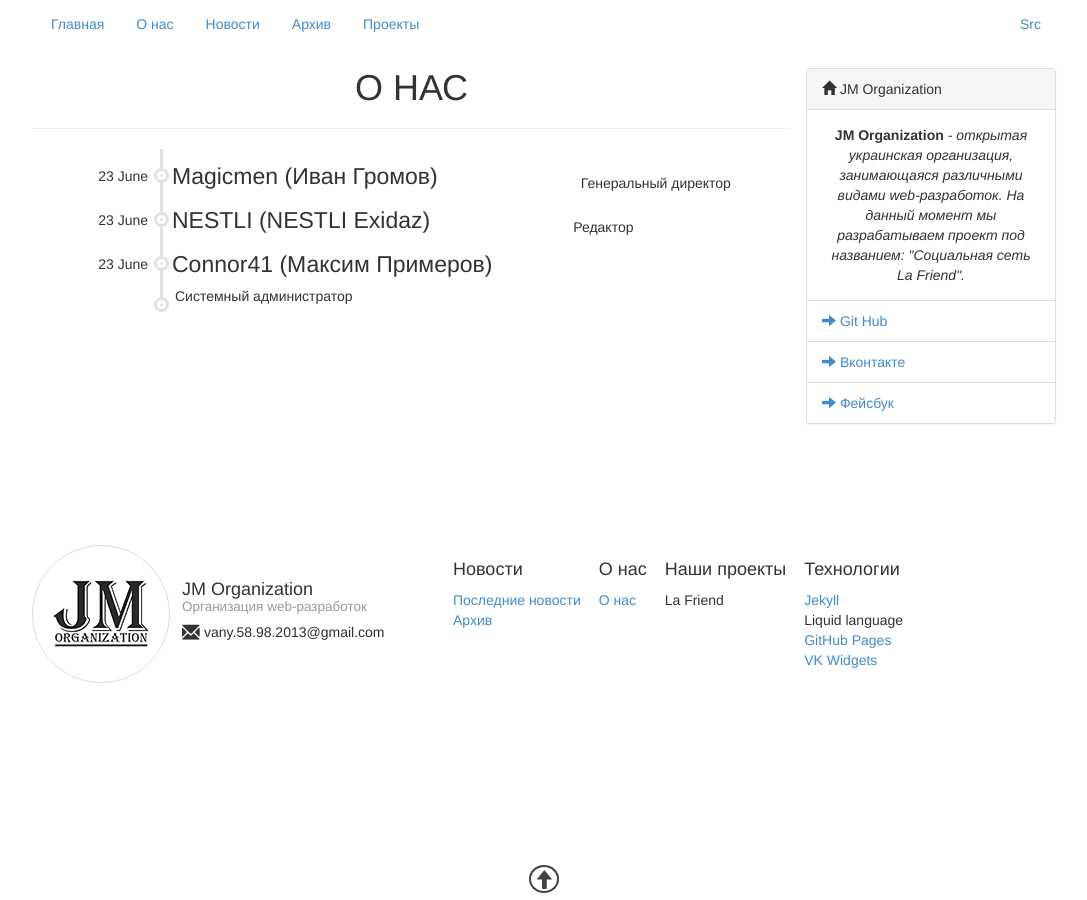
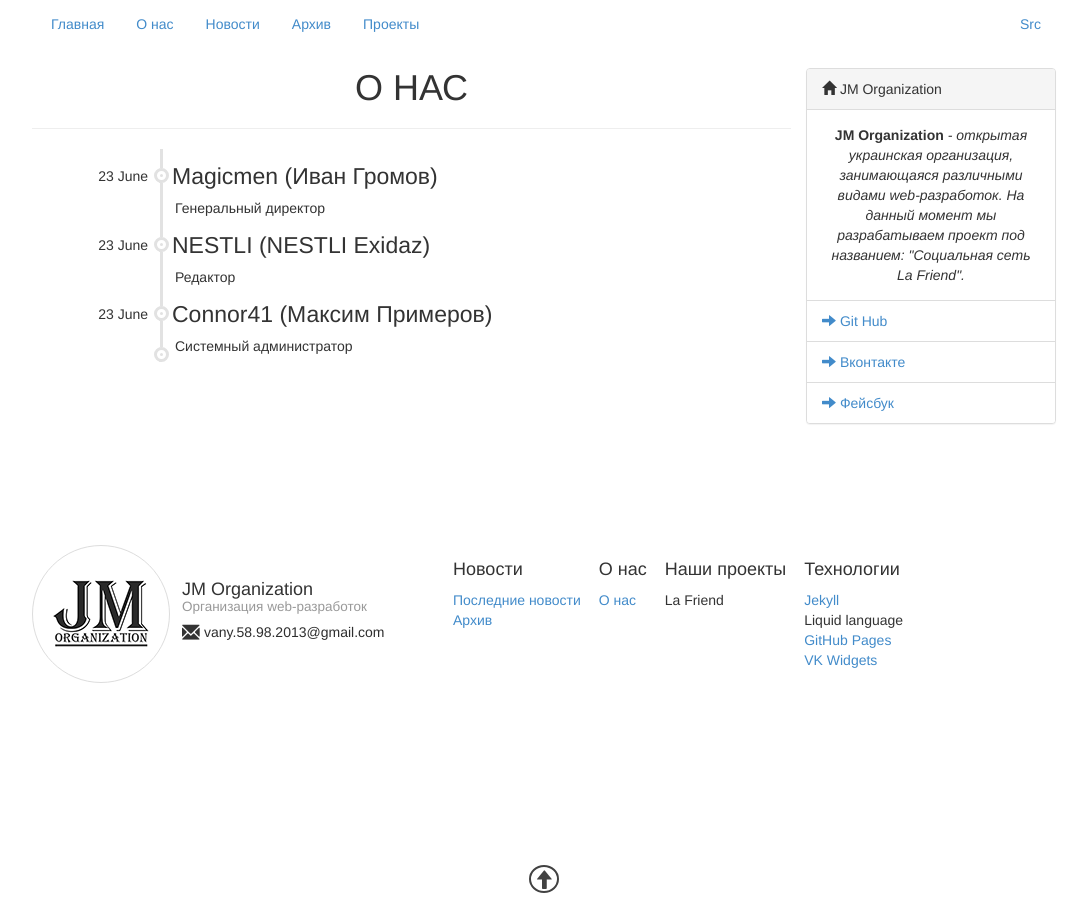
Before and after one commit to jm-organization/jm-organization.github.io, a Jekyll site: the page built from about/index.html, in a window 1280 px wide. Shown: the whole page, without its empty margins (96-1183 px from the left). Built offline with Jekyll 4.4.1, drawn with Linux system fonts in a browser that asks for light colours.

Commit message:
Начало в добавлении информ. "О нас"

```diff
--- a/about/index.html
+++ b/about/index.html
@@ -4,6 +4,9 @@
 ---
 
 <div class="jm-about">
+    <div class="jm-a-company"></div>
+
+    <div class="jm-a-co-workers">
         <div class="jm-a-line"></div>
         <div class="jm-a-collaborators">
             <div class="jm-a-collaborator">
@@ -23,3 +26,8 @@
             </div>
         </div>
     </div>
+
+    <div class="jm-a-our-goals"></div>
+
+    <div class="jm-a-statistics"></div>
+</div>
--- a/assets/css/main.css
+++ b/assets/css/main.css
@@ -382,7 +382,8 @@
       .page-width .jm-about .jm-a-collaborators .jm-a-collaborator > .jm-ac-cinfo {
         display: inline-block;
         margin-left: 143px;
-        padding-top: 9px; }
+        padding-top: 9px;
+        width: calc(100% - 143px); }
         @media (max-width: 728px) {
           .page-width .jm-archive .jm-a-events .jm-a-year-block > .jm-archive-article > .jm-aa-body,
           .page-width .jm-archive .jm-a-events .jm-a-collaborator > .jm-ac-cinfo, .page-width .jm-archive .jm-a-collaborators .jm-a-year-block > .jm-archive-article > .jm-aa-body,
--- a/assets/css/main.sass
+++ b/assets/css/main.sass
@@ -378,5 +378,6 @@
         display: inline-block
         margin-left: $dateWidth + ($marginLineWidth * 2) + $lineWidth
         padding-top: 9px
+        width: calc(100% - 143px)
         @media (max-width: 728px)
           margin-left: $dateSDWidth + ($marginLineWidth * 2) + $lineWidth
```
Lines whose indentation alone changed are shown as unchanged.
